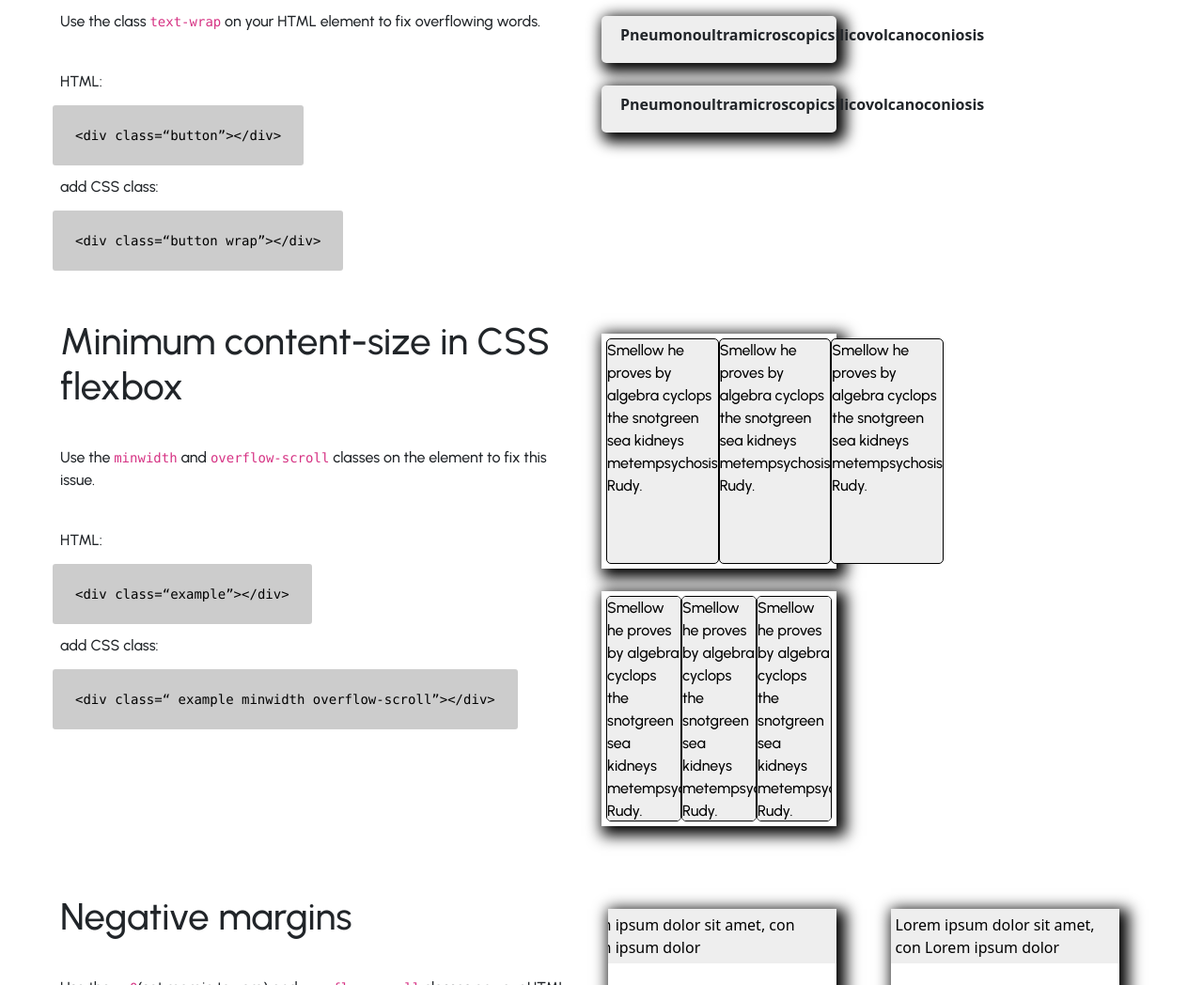
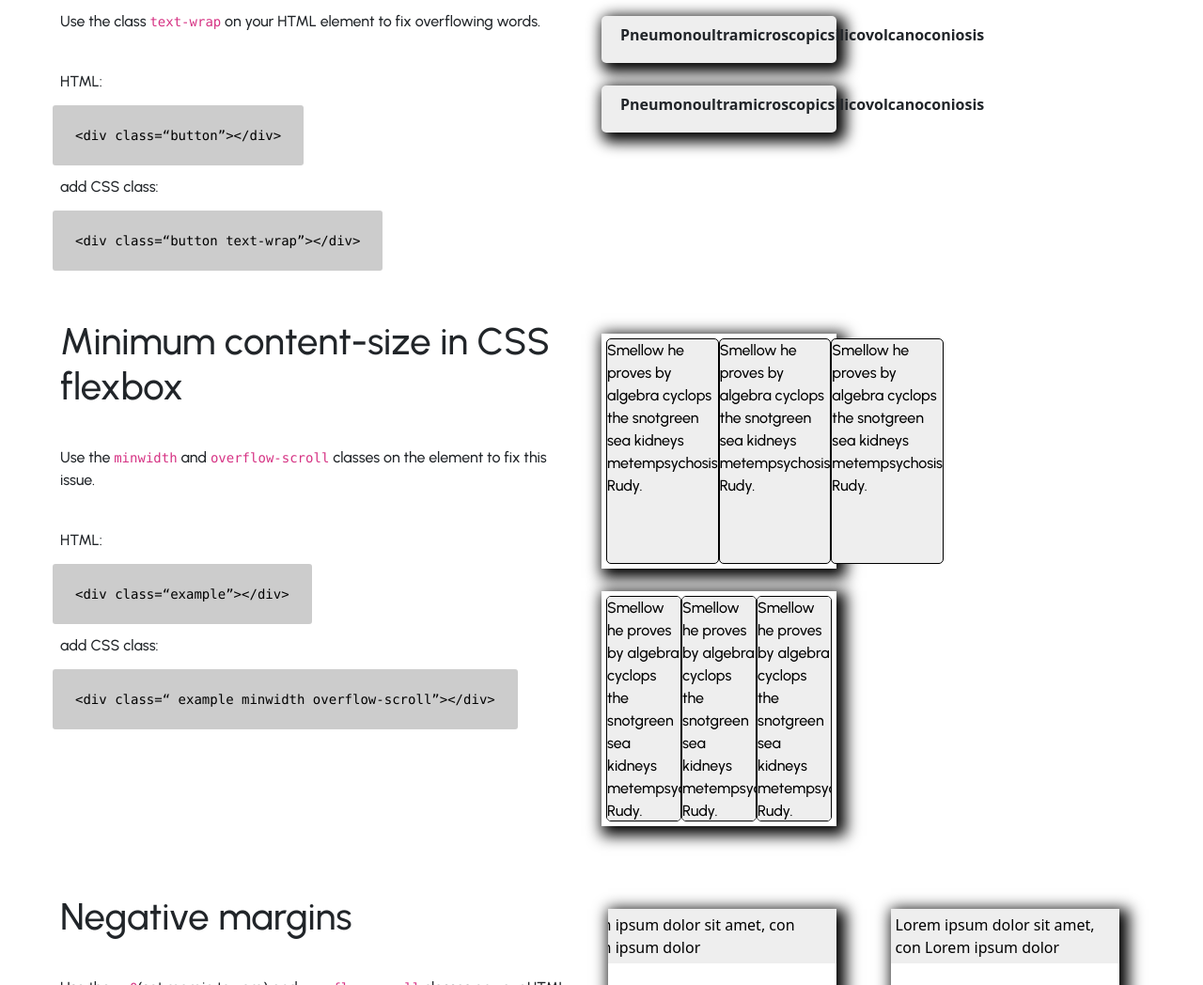
Before and after one commit to szilviabarath/Flow, a website: page index.html in a window 1280 px wide. Shown: the part 4371-5419 px from the top of the page at 94% size. Drawn offline with nearby package versions, Linux system fonts and the light colour scheme.

Commit message:
Update index.html

```diff
--- a/index.html
+++ b/index.html
@@ -328,7 +328,7 @@
   <p class="main-font p-2 m-4">HTML:</p>
   <code class="code p-4 m-4">&lt;div class=<q>button</q>&gt;&lt;/div&gt;</code>
   <p class="main-font p-2 m-4">add CSS class:</p>
-  <code class="code p-4 m-4">&lt;div class=<q>button wrap</q>&gt;&lt;/div&gt;</code>
+  <code class="code p-4 m-4">&lt;div class=<q>button text-wrap</q>&gt;&lt;/div&gt;</code>
 </div>
 </div>
 <div class="documentation-container min-content-size d-flex p-2 m-4 flex-row-reverse">
```
